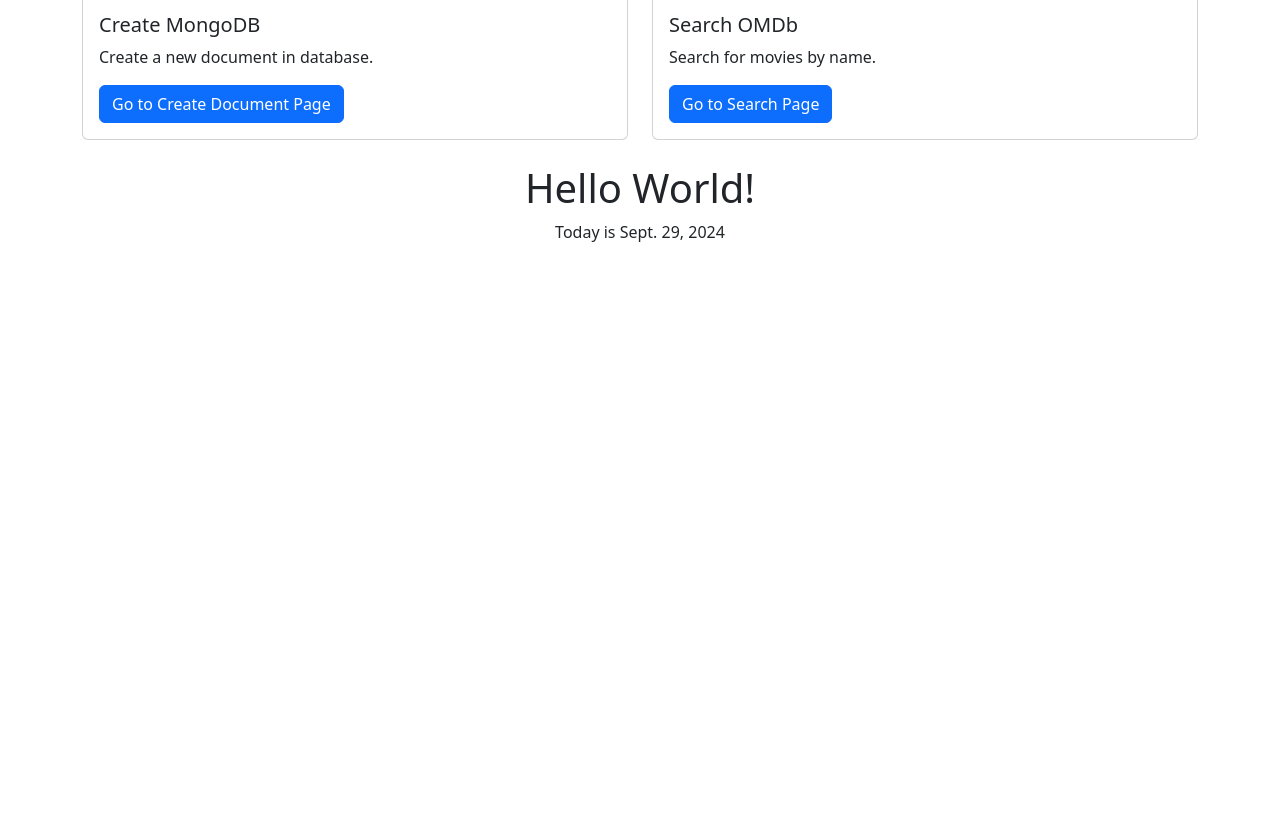
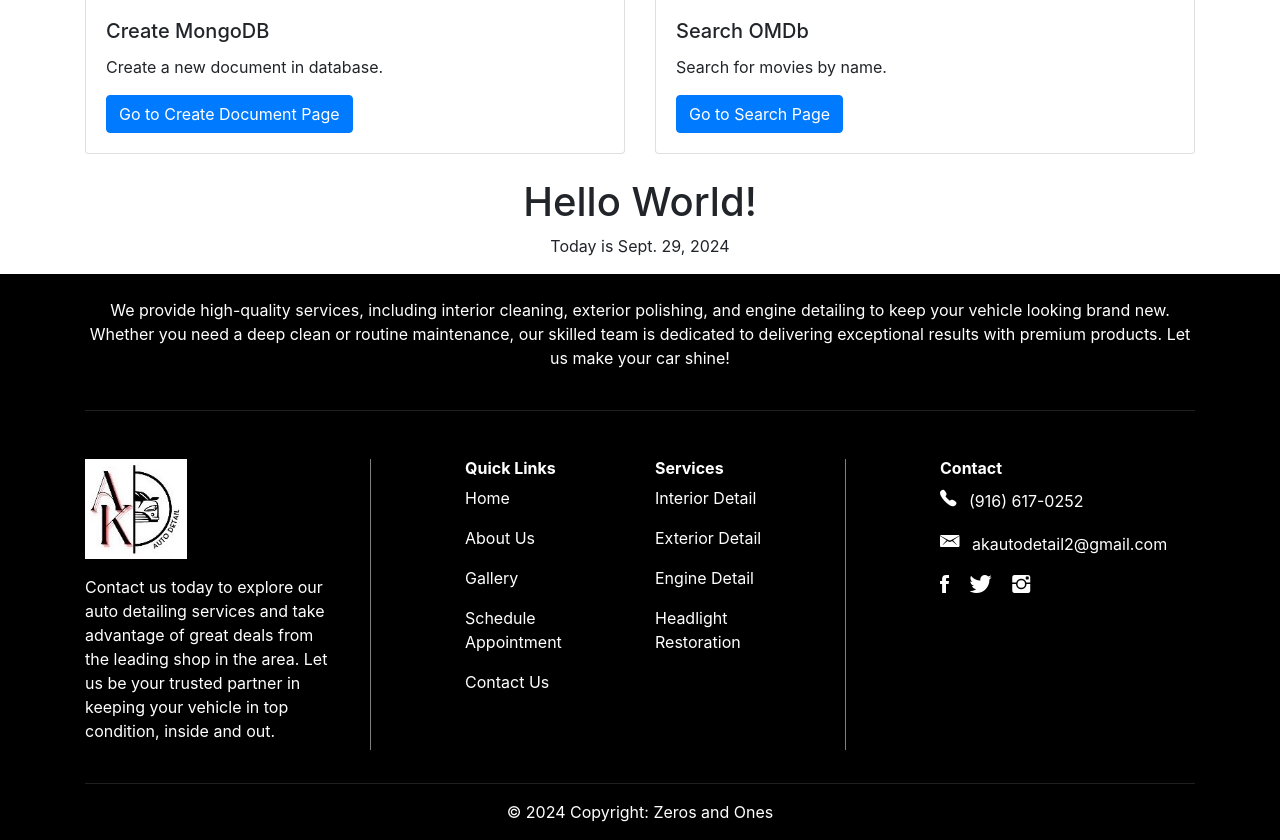
Before and after one commit to Con-Rez/autoDetailProject, a Django app: page / in a window 1280 px wide. Shown: the part 1062-1902 px from the top of the page. Before the commit the page ends 1304 px from the top, so only its background shows below. Run offline with Django 5.2, Linux system fonts and the light colour scheme; some libraries are stand-ins or nearby versions.

Commit message:
Created footer and added it to all pages

```diff
--- a/apps/home/templates/about.html
+++ b/apps/home/templates/about.html
@@ -77,4 +77,5 @@
     </table>
     <p class="text-center">Thank you for your interest!</p>
   </div>
+  {% include 'footer.html' %}
 {% endblock %}
--- a/apps/home/templates/gallery.html
+++ b/apps/home/templates/gallery.html
@@ -16,5 +16,5 @@
     </div>
   </div>
 </div>
-
+{% include 'footer.html' %}
 {% endblock %}
--- a/apps/home/templates/home.html
+++ b/apps/home/templates/home.html
@@ -84,4 +84,5 @@
     </div>
   </div>
 </div>
+{% include 'footer.html' %}
 {% endblock %}
--- a/apps/home/templates/schedule_appointment.html
+++ b/apps/home/templates/schedule_appointment.html
@@ -16,5 +16,5 @@
     </div>
   </div>
 </div>
-
+{% include 'footer.html' %}
 {% endblock %}
--- a/globalStatic/css/styles.css
+++ b/globalStatic/css/styles.css
@@ -75,3 +75,5 @@ body {
     /* Set the body background to white */
     background-color: white;
 }
+
+/* Footer styling */
--- /dev/null
+++ b/globalTemplates/footer.html
@@ -0,0 +1,135 @@
+{% load static %} <!-- Load the static tag to use static files-->
+{% load bootstrap5 %} <!-- Load the bootstrap5 template tag library -->
+{% bootstrap_css %} <!-- Load the Bootstrap CSS img folder -->
+{% bootstrap_javascript %} <!-- Load the Bootstrap JavaScript img folder -->
+{% bootstrap_messages %} <!--Optional: Display django.contrib.messages as Bootstrap alerts -->
+
+<!DOCTYPE html>
+<html>
+
+<head>
+    <meta charset="utf-8">
+    <meta name="viewport" content="width=device-width, initial-scale=1.0">
+    <title>Untitled</title>
+    <link rel="stylesheet" href="https://cdnjs.cloudflare.com/ajax/libs/twitter-bootstrap/4.1.3/css/bootstrap.min.css">
+    <link rel="stylesheet" href="https://cdnjs.cloudflare.com/ajax/libs/ionicons/2.0.1/css/ionicons.min.css">
+    <link rel="stylesheet" href="assets/css/style.css">
+</head>
+
+<body>
+    <footer class="text-center text-lg-start text-white" style="background-color: black">
+        <!-- Footer Text -->
+        <section class="d-flex justify-content-center p-4" style="background-color: black">
+            <div class="container">
+                <div class="row">
+                    <div class="col-12">
+                        <p class="text-center">
+                            We provide high-quality services, including interior cleaning, exterior polishing, and engine detailing to keep your vehicle looking brand new.
+                            Whether you need a deep clean or routine maintenance, our skilled team is dedicated to delivering exceptional results with premium products. Let us make your car shine!
+                        </p>
+                    </div>
+                </div>
+            </div>
+        </section>
+        <div class="container">
+            <hr style="border-top: 1px solid gray; width: 100%; margin: 0 auto;">
+        </div>
+        <!-- Footer Text -->
+
+        <!-- Logo  -->
+        <section>
+            <div class="container text-center text-md-start mt-5">
+                <div class="row mt-3">
+                    <div class="col-md-3 col-lg-4 col-xl-3 mx-auto mb-4">
+                        <div class="d-flex justify-content-start">
+                            <img src="{% static 'imgs/logo.jpg' %}" alt="AK Auto Detail Logo" height="100">
+                        </div>
+
+                        <p class="text-left mt-3">
+                            Contact us today to explore our auto detailing services and take advantage of great deals from the leading shop in the area. Let us be your trusted partner in keeping your vehicle in top condition, inside and out.
+                        </p>
+                    </div>
+                    <!-- Logo -->
+
+                    <div class="col-md-1 d-none d-md-block">
+                        <div style="border-left: 1px solid gray; height: 90%;"></div>
+                    </div>
+
+                    <!-- Quick Links -->
+                    <div class="col-md-2 col-lg-2 col-xl-2 mx-auto mb-4">
+                        <h6 class="text-left fw-bold">Quick Links</h6>
+
+                        <p class="text-left">
+                            <a href="{% url 'home' %}" class="text-white">Home</a>
+                        </p>
+                        <p class="text-left">
+                            <a href="{% url 'about' %}" class="text-white">About Us</a>
+                        </p>
+                        <p class="text-left">
+                            <a href="{% url 'gallery' %}" class="text-white">Gallery</a>
+                        </p>
+                        <p class="text-left">
+                            <a href="{% url 'schedule_appointment' %}" class="text-white">Schedule Appointment</a>
+                        </p>
+                        <p class="text-left">
+                            Contact Us
+                        </p>
+                    </div>
+                    <!-- Quick Links -->
+
+                    <!-- Services -->
+                    <div class="col-md-3 col-lg-2 col-xl-2 mx-auto mb-4">
+                        <h6 class="text-left fw-bold">Services</h6>
+
+                        <p class="text-left">Interior Detail</p>
+                        <p class="text-left">Exterior Detail</p>
+                        <p class="text-left">Engine Detail</p>
+                        <p class="text-left">Headlight Restoration</p>
+                    </div>
+                    <!-- Services -->
+
+                    <div class="col-md-1 d-none d-md-block">
+                        <div style="border-left: 1px solid gray; height: 90%;"></div>
+                    </div>
+
+                    <!-- Contact -->
+                    <div class="col-md-4 col-lg-3 col-xl-3 mx-auto mb-md-0 mb-4">
+                        <h6 class="text-left fw-bold">Contact</h6>
+
+                        <div class="text-left">
+                            <i class="ion-ios-telephone" style="font-size: 24px; color: white; margin-right: 8px;"></i>
+                            <span>(916) 617-0252</span>
+                        </div>
+                        <div class="text-left mt-3">
+                            <i class="ion-email" style="font-size: 24px; color: white; margin-right: 8px;"></i>
+                            <span>akautodetail2@gmail.com</span>
+                        </div>
+                        <div class="text-left mt-3">
+                            <a href="https://www.facebook.com" class="text-white me-3" target="_blank">
+                                <i class="ion-social-facebook" style="font-size: 24px;"></i>
+                            </a>
+                            <a href="https://www.twitter.com" class="text-white me-3" target="_blank">
+                                <i class="ion-social-twitter" style="font-size: 24px;"></i>
+                            </a>
+                            <a href="https://www.instagram.com" class="text-white" target="_blank">
+                                <i class="ion-social-instagram" style="font-size: 24px;"></i>
+                            </a>
+                        </div>
+                    </div>
+                </div>
+            </div>
+            <!-- Contact -->
+        </section>
+
+        <!-- Copyright -->
+        <div class="container">
+            <hr style="border-top: 1px solid gray; width: 100%; margin: 0 auto;">
+        </div>
+        <div class="text-center p-3" style="background-color: rgba(0, 0, 0, 0.2)">
+            © 2024 Copyright: Zeros and Ones
+        </div>
+        <!-- Copyright -->
+    </footer>
+    <!-- Footer -->
+</body>
+</html>
```
